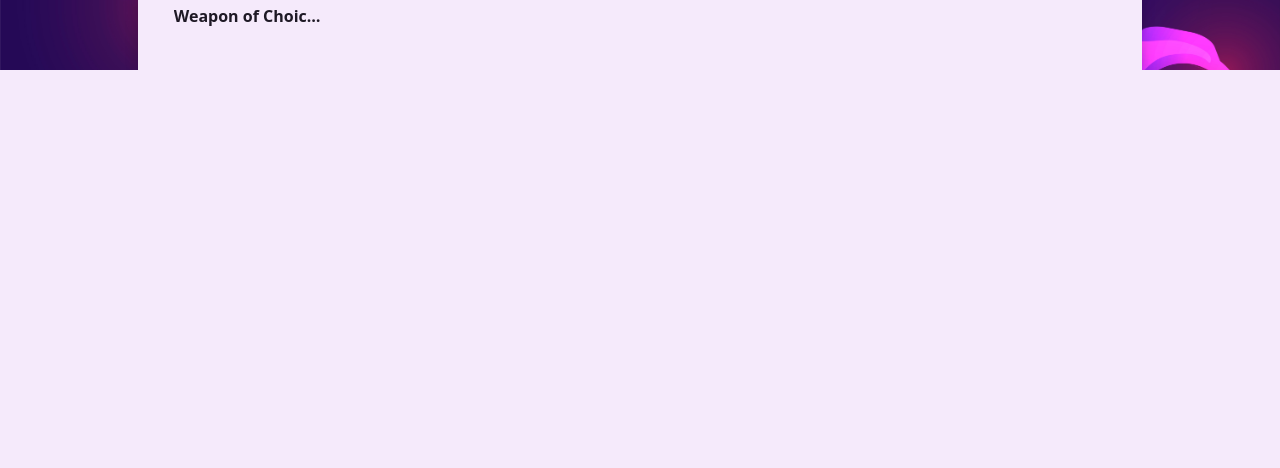
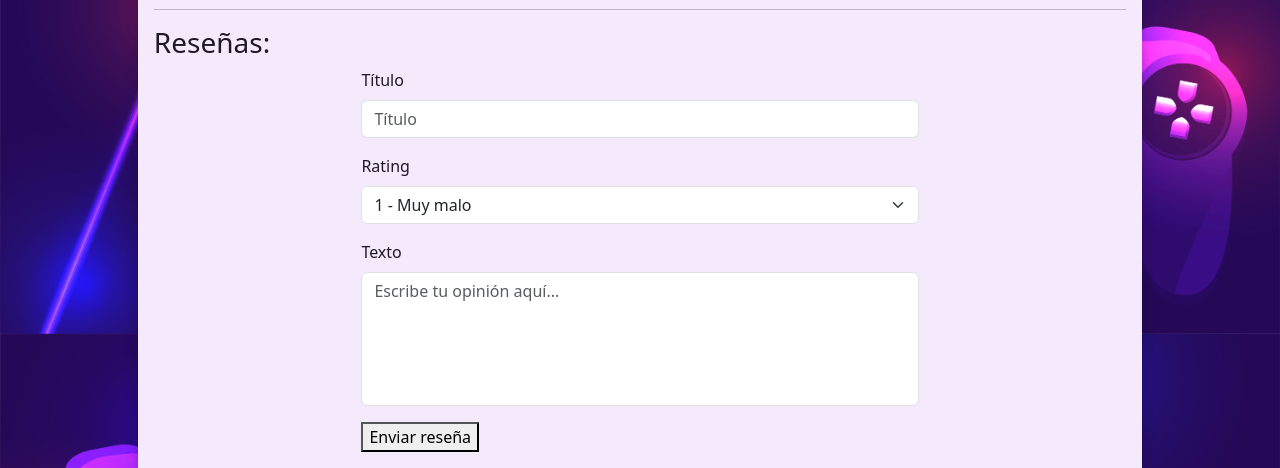
Before and after one commit to MrGerard01/WebProject, a Django app: page /juego/1/ in a window 1280 px wide. Shown: the part 1373-1841 px from the top of the page. Before the commit the page ends 1443 px from the top, so only its background shows below. Run offline with Django 5.2, Linux system fonts and the light colour scheme; a user stored in the database is signed in; data comes from the database, SQL or seed files in the repository; data that the repository does not hold is empty; some libraries are stand-ins or nearby versions.

Commit message:
Mejora reviews u_u

```diff
--- a/Templates/game.html
+++ b/Templates/game.html
@@ -10,6 +10,7 @@
     <title>{{ juego.titulo }}</title>
     <link rel="stylesheet" href="{% static 'css/styles.css' %}">
     <link rel="stylesheet" href="{% static 'css/header.css' %}">
+    <link rel="stylesheet" href="{% static 'css/reviews.css' %}">
 </head>
 <body class="container pb-3">
     {% include 'partials/navbar.html' %}
@@ -96,6 +69,29 @@
                 {% include 'partials/game_card.html' %}
             {% endfor %}
         </div>
+        <hr>
+        <div class="reviews">
+            <h3>Reseñas:</h3>
+            <div class="row justify-content-center">
+                <div class="col-7 align-self-center">
+                    {%  if user.is_authenticated %}
+                        <form method="post">
+                            {% csrf_token %}
+                            {% bootstrap_form form %}
+                            <input type="hidden" name="next" value="{{ next }}">
+                            <button type="submit">Enviar reseña</button>
+                        </form>
+                    {% else %}
+                        <p><a href="{% url 'login' %}">Iniciar Sesión</a> para dejar una reseña</p>
+                    {% endif %}
+                </div>
+                <div class="col-10 align-self-center">
+                    {% if reviews %}
+                        {% include 'partials/reviews_list.html' %}
+                    {% endif %}
+                </div>
+            </div>
+        </div>
     </div>
 </body>
 </html>
--- a/web/forms.py
+++ b/web/forms.py
@@ -1,4 +1,5 @@
 from django import forms
+from .models import Review
 from django.contrib.auth.forms import UserCreationForm, UserChangeForm
 from django.core.exceptions import ValidationError
 from django.core.validators import MaxLengthValidator
@@ -62,14 +63,26 @@ class CustomUserChangeForm(UserChangeForm):
 
 
 class ReviewForm(forms.ModelForm):
+    RATING_CHOICES = [
+        (1, '1 - Muy malo'),
+        (2, '2 - Malo'),
+        (3, '3 - Regular'),
+        (4, '4 - Bueno'),
+        (5, '5 - Excelente'),
+    ]
+
+    rating = forms.ChoiceField(choices=RATING_CHOICES, widget=forms.Select())
+
+    texto = forms.CharField(
+        max_length=1500,
+        widget=forms.Textarea(attrs={
+            'rows': 5,
+            'style': 'resize:none;',  # Desactiva cambiar tamaño
+            'placeholder': 'Escribe tu opinión aquí...'
+        }),
+        required=False,
+    )
+
     class Meta:
         model = Review
         fields = ['titulo', 'rating', 'texto']
-
-        widgets = {
-            'texto': forms.Textarea(attrs={'maxlength': '500', 'rows': 5, 'cols': 40}),
-        }
-
-        validators = {
-            'texto': [MaxLengthValidator(1400)],
-        }
--- a/web/models.py
+++ b/web/models.py
@@ -22,11 +22,11 @@ class Videojuego(models.Model):
 
 class Review(models.Model):
     titulo = models.CharField('Título', max_length=255)
-    rating = models.FloatField(null=True, blank=True)
+    rating = models.IntegerField(null=True, blank=True)
     texto = models.TextField(null=True, blank=True)
     videojuego = models.ForeignKey(Videojuego, on_delete=models.CASCADE)  # Permitimos múltiples reviews por juego
     usuario = models.ForeignKey(settings.AUTH_USER_MODEL, on_delete=models.CASCADE, related_name='reviews')
-    fecha_review = models.DateField(null=True, blank=True)
+    fecha_review = models.DateField(auto_now_add=True)
     def __str__(self):
         return self.titulo
 
--- a/web/views.py
+++ b/web/views.py
@@ -61,32 +61,31 @@ def game(request, pk):
         Videojuego.objects.filter(genero__nombre__icontains=genero).exclude(pk=juego.pk)[:6]
         if genero else []
     )
+    next_url = request.GET.get("next", None)
+    if request.method == "POST":
+        form = ReviewForm(request.POST)
+        if form.is_valid():
+            resenya = form.save(commit=False)
+            resenya.usuario = request.user
+            resenya.videojuego = juego
+            resenya.save()
 
-    next_url = request.GET.get("next", None)
-    form = None
-    if request.user.is_authenticated:
-        if request.method == "POST":
-            form = ReviewForm(request.POST)
-            if form.is_valid():
-                resenya = form.save(commit=False)
-                # resenya.videojuego = juego
-                resenya.usuario = CustomUser.objects.get(usuario=request.user)  # provar si va amb request.user
-                resenya.videojuego = juego
-                resenya.titulo = form.cleaned_data['titulo']
-                resenya.rating = form.cleaned_data['rating']
-                resenya.texto = form.cleaned_data['texto']
-                resenya.save()
-                return redirect('game', pk=pk)
+            next_url_post = request.POST.get("next", None)
+            if next_url_post:
+                return redirect(f"{reverse('game', args=[pk])}?next={next_url_post}")
             else:
-                form = ReviewForm()
+                return redirect(reverse('game', args=[pk]))
+
+    form = ReviewForm()
 
     return render(request, "game.html", {
         "juego": juego,
         "similares": similares,
+        "reviews": reviews,
+        "form": form,
         "next": next_url,
-        "reviews": reviews,
-        "form": form
     })
+
 def game_list(request):
     q = request.GET.get('q')  # Búsqueda por título
     page_number = request.GET.get('page')  # Página actual
@@ -125,7 +124,7 @@ def guardar_juego(request, pk):
         usuario.juegos_guardados.add(juego)
 
         next_url = request.POST.get("next", None)  # Si no se pasa next, se queda como None
-
+        print(next_url)
         # Aquí no rediriges, simplemente renderizas de nuevo la página 'game'
         if next_url:
             # Se incluye el next en la URL de la respuesta
```
Also changed, not shown: other parts of Templates/game.html (+0 -28 lines), db.sqlite3.
